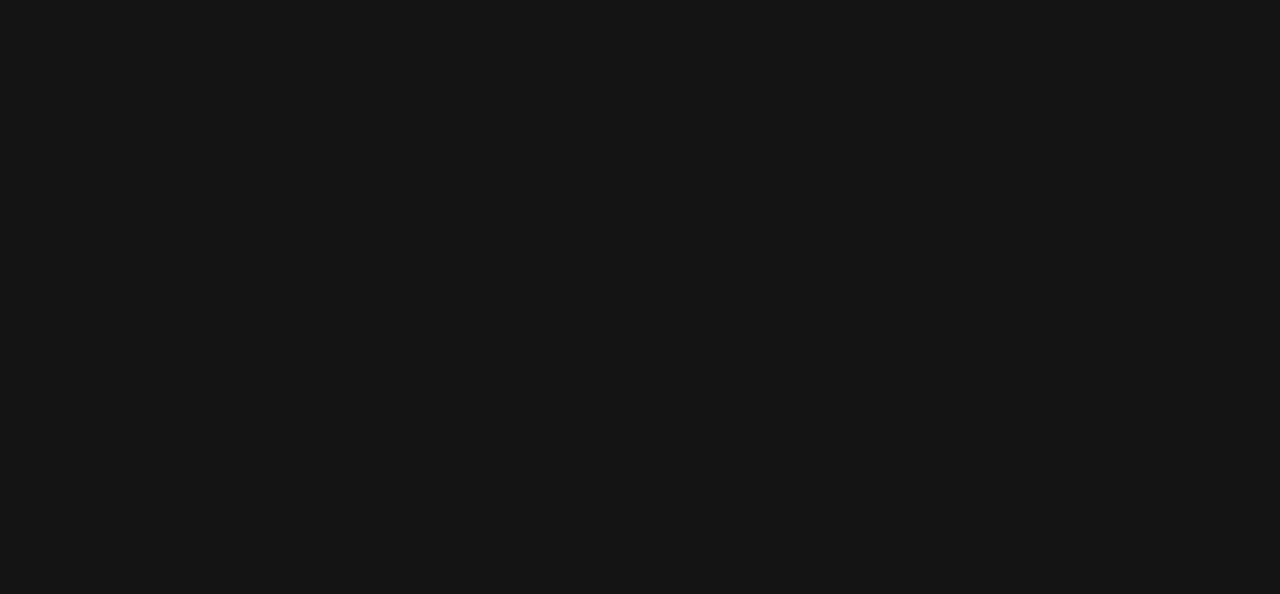
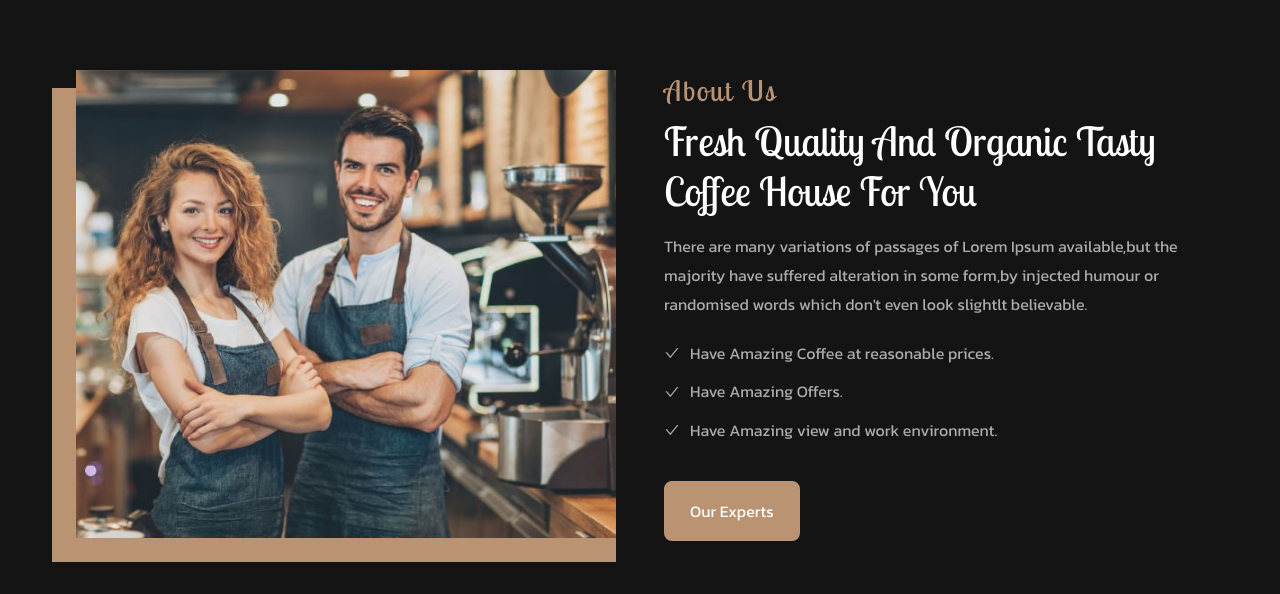
Before and after one commit to Aymin2001/Coffee-Website, a React (Create React App) app: page / in a window 1280 px wide. Shown: the part 866-1460 px from the top of the page. Before the commit the page ends 824 px from the top, so only its background shows below. Built offline with nearby package versions, Linux system fonts and the light colour scheme.

Commit message:
Added About Page

```diff
--- a/src/App.css
+++ b/src/App.css
@@ -103,6 +103,10 @@
   margin-inline: auto;
   padding-inline:0.75rem ;
 }
+.grid{
+  display: grid;
+  gap: 1.5rem;
+}
 .btn{
   display: inline-block;
   color: var(--title-color);
@@ -115,3 +119,16 @@
   background-color: transparent;
   color: var(--first-color);
 }
+.About-title{
+margin-bottom: 1rem;
+font-size: var(--big-font-size);
+}
+.About-title::before{
+  content: attr(data-title);
+  display: block;
+  color: var(--first-color);
+  font-family: var(--second-font);
+  font-size: var(--h2-font-size);
+  letter-spacing: 2px;
+  margin-bottom: 0.5rem;
+}
--- a/src/App.js
+++ b/src/App.js
@@ -1,11 +1,13 @@
 import './App.css';
 import Home from './Components/Home/Home';
 import Header from './Components/Header/Header';
+import About from './Components/About/About';
 function App() {
   return (
     <>
     <Header/>
   <Home/>
+  <About/>
     </>
   );
 }
--- a/src/Components/About/About.css
+++ b/src/Components/About/About.css
@@ -0,0 +1,33 @@
+.About {
+  padding-block: 7rem;
+}
+.about-grid {
+  grid-template-columns: repeat(2, 1fr);
+  align-items: center;
+  column-gap: 3rem;
+}
+.Image-wrapper {
+  position: relative;
+  padding-left: 1.5rem;
+}
+.Image-wrapper::before {
+  content: "";
+  position: absolute;
+  bottom: -1.125rem;
+  left: 0;
+  background-color: var(--first-color);
+  width: 100%;
+  height: 100%;
+  z-index: -1;
+}
+.About-detail {
+  margin-block: 1.25rem 2.25rem;
+}
+.About-detail-desc {
+  display: flex;
+  align-items: center;
+}
+.About-detail,
+.About-detail-desc {
+  gap: 0.625rem;
+}
--- a/src/Components/About/About.js
+++ b/src/Components/About/About.js
@@ -0,0 +1,48 @@
+import React from "react";
+import "./About.css";
+import aboutImg from "../../assets/images/about-img.jpg";
+import { AiOutlineCheck } from "react-icons/ai";
+
+function About() {
+  return (
+    <section className="About" id="About">
+      <div className="about-grid container grid">
+        <div className="Image-wrapper">
+          <img src={aboutImg} alt="" />
+        </div>
+        <div className="About-content">
+          <h2 className="About-title" data-title="About Us">
+            Fresh Quality And Organic Tasty Coffee House For You
+          </h2>
+          <p className="About-Desc">
+            There are many variations of passages of Lorem Ipsum available,but
+            the majority have suffered alteration in some form,by injected
+            humour or randomised words which don't even look slightlt
+            believable.
+          </p>
+          <div className="About-detail grid">
+            <p className="About-detail-desc">
+              <AiOutlineCheck />
+              Have Amazing Coffee at reasonable prices.
+            </p>
+
+            <p className="About-detail-desc">
+              <AiOutlineCheck />
+              Have Amazing Offers.
+            </p>
+
+            <p className="About-detail-desc">
+              <AiOutlineCheck />
+              Have Amazing view and work environment.
+            </p>
+          </div>
+          <a href="#team" className="btn">
+            Our Experts
+          </a>
+        </div>
+      </div>
+    </section>
+  );
+}
+
+export default About;
--- a/src/Components/Header/Header.css
+++ b/src/Components/Header/Header.css
@@ -8,7 +8,7 @@
 }
 .nav-container{
     height: calc(var(--header-height) + 1.5rem);
-    background-color: var(--container-color);
+
     display: flex;
     align-items: center;
     justify-content: space-between;
```
